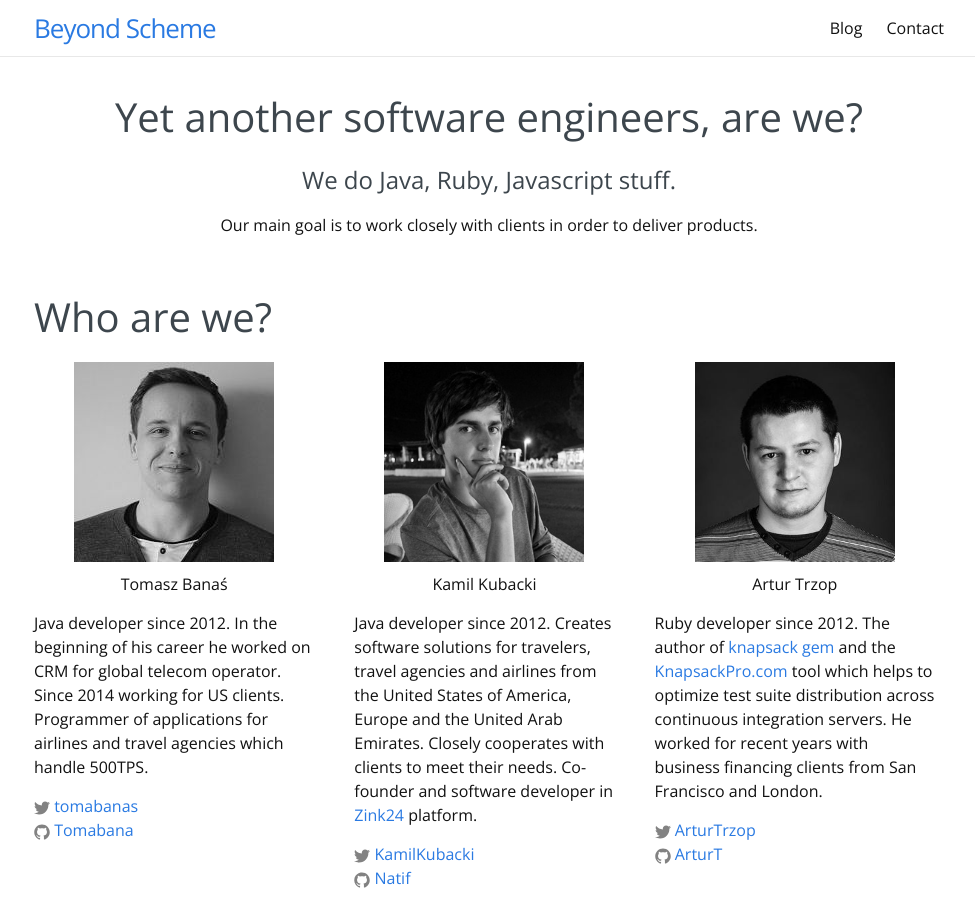
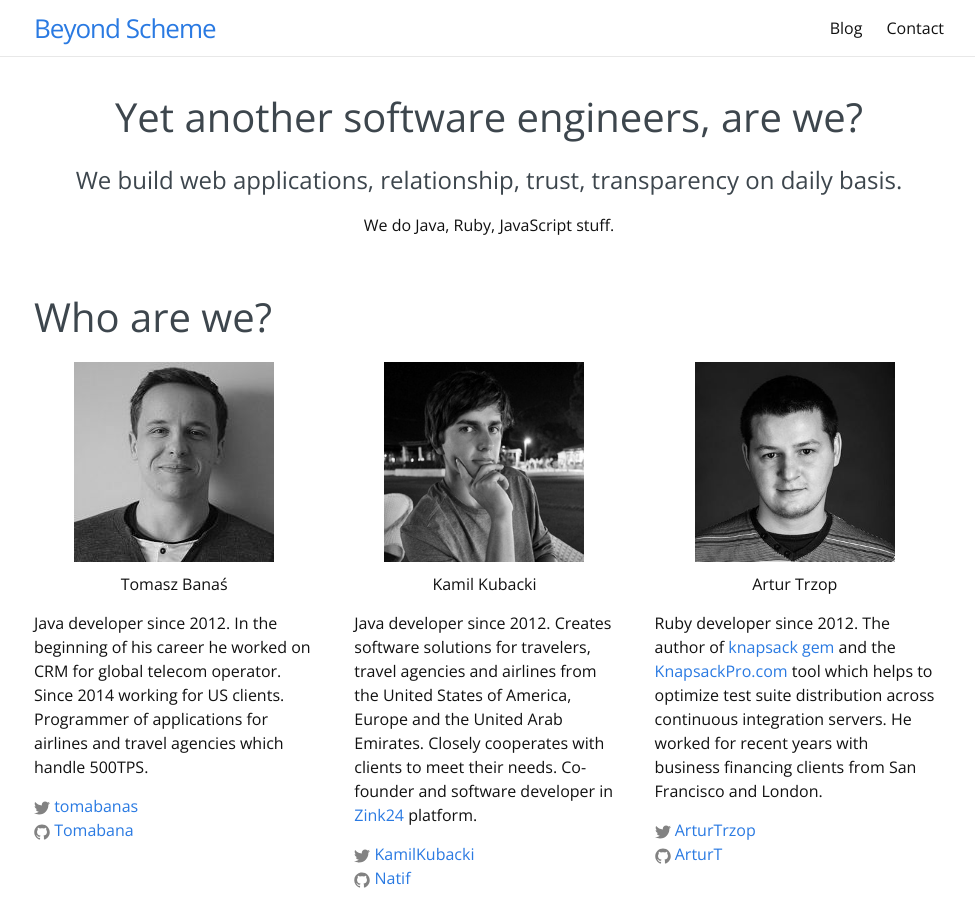
Before and after one commit to BeyondScheme/BeyondScheme.github.io, a Jekyll site: the page built from index.html, in a window 1280 px wide and 900 px high. Shown: the whole window, without its empty margins (151-1126 px from the left). Built offline with Jekyll 4.4.1, drawn with Linux system fonts in a browser that asks for light colours.

Commit message:
Header description

```diff
--- a/index.html
+++ b/index.html
@@ -6,9 +6,9 @@ layout: default
 
   <div class="section" id="welcome-section">
     <h1 class="big">Yet another software engineers, are we?</h1>
-    <h2>We do Java, Ruby, Javascript stuff.</h2>
+    <h2>We build web applications, relationship, trust, transparency on daily basis.</h2>
 
-    <p>Our main goal is to work closely with clients in order to deliver products.</p>
+    <p>We do Java, Ruby, JavaScript stuff.</p>
   </div>
 
   <div class="section section-bottom-border" id="profile-section">
```
